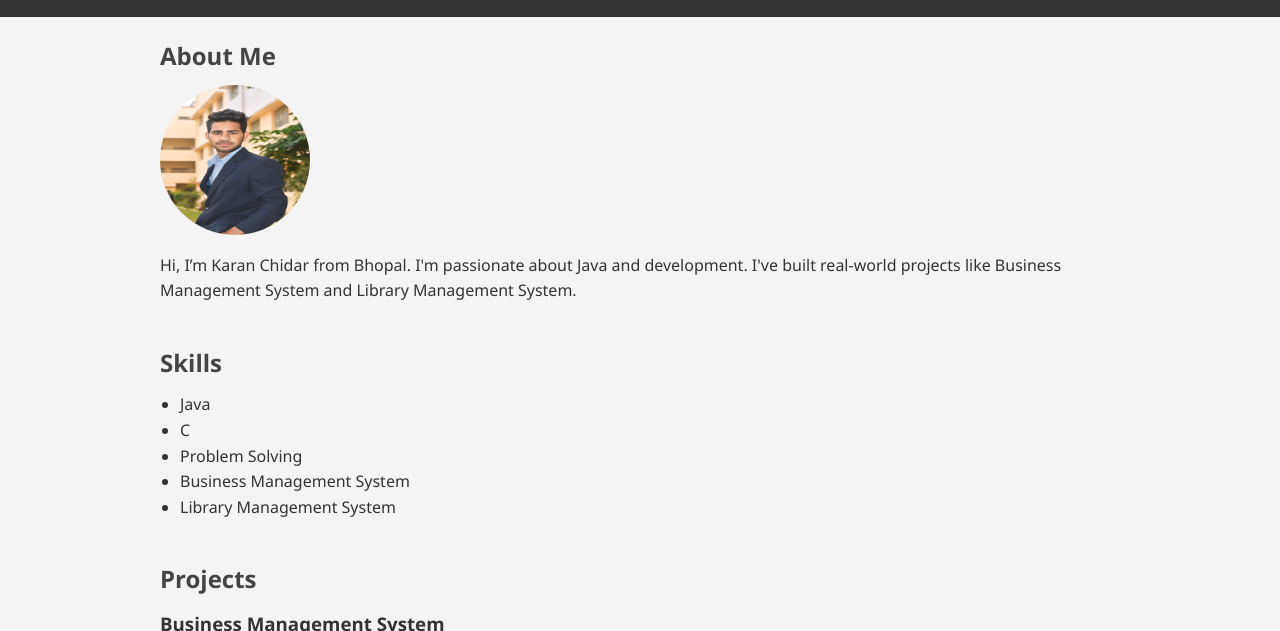
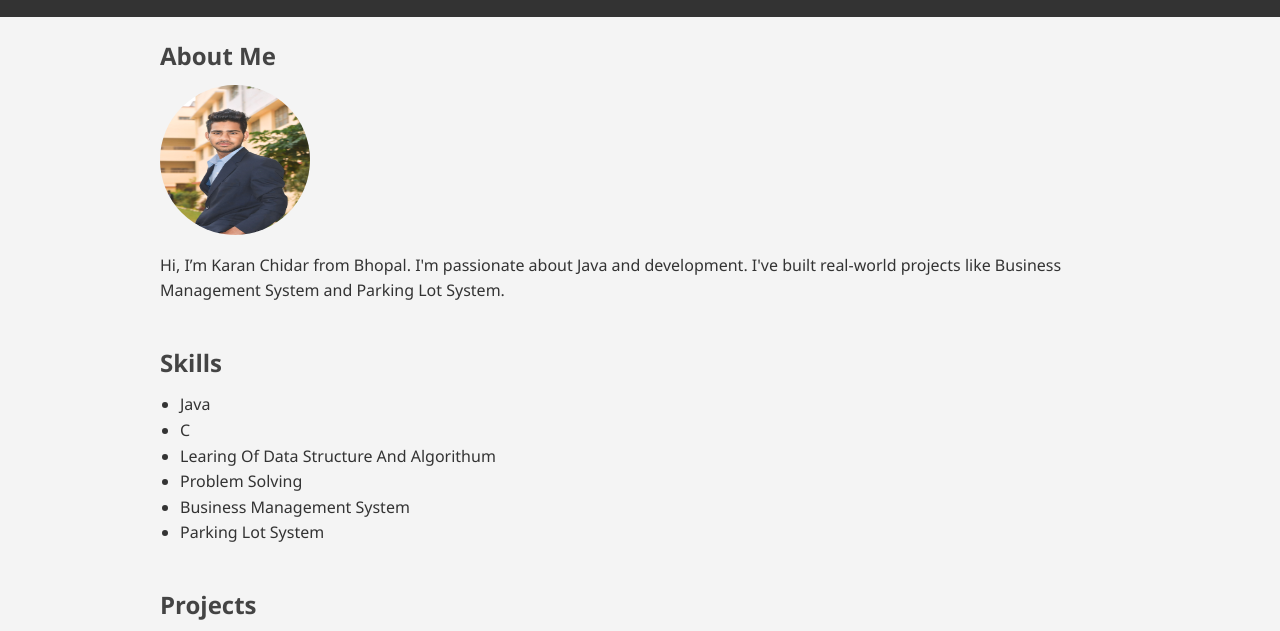
Before and after one commit to karan11-chidar/karan-portfolio, a plain HTML site: page index.html in a window 1280 px wide. Shown: the part 110-741 px from the top of the page. Drawn offline with Linux system fonts and the light colour scheme.

Commit message:
Renamed index.html.html to index.html

```diff
--- a/index.html.html
+++ b/index.html
@@ -82,7 +82,7 @@
         <p>
           Hi, I’m Karan Chidar from Bhopal. I'm passionate about Java and
           development. I've built real-world projects like Business Management
-          System and Library Management System.
+          System and Parking Lot System.
         </p>
       </section>
 
@@ -91,9 +91,10 @@
         <ul>
           <li>Java</li>
           <li>C</li>
+          <li>Learing Of Data Structure And Algorithum</li>
           <li>Problem Solving</li>
           <li>Business Management System</li>
-          <li>Library Management System</li>
+          <li>Parking Lot System</li>
         </ul>
       </section>
 
```
